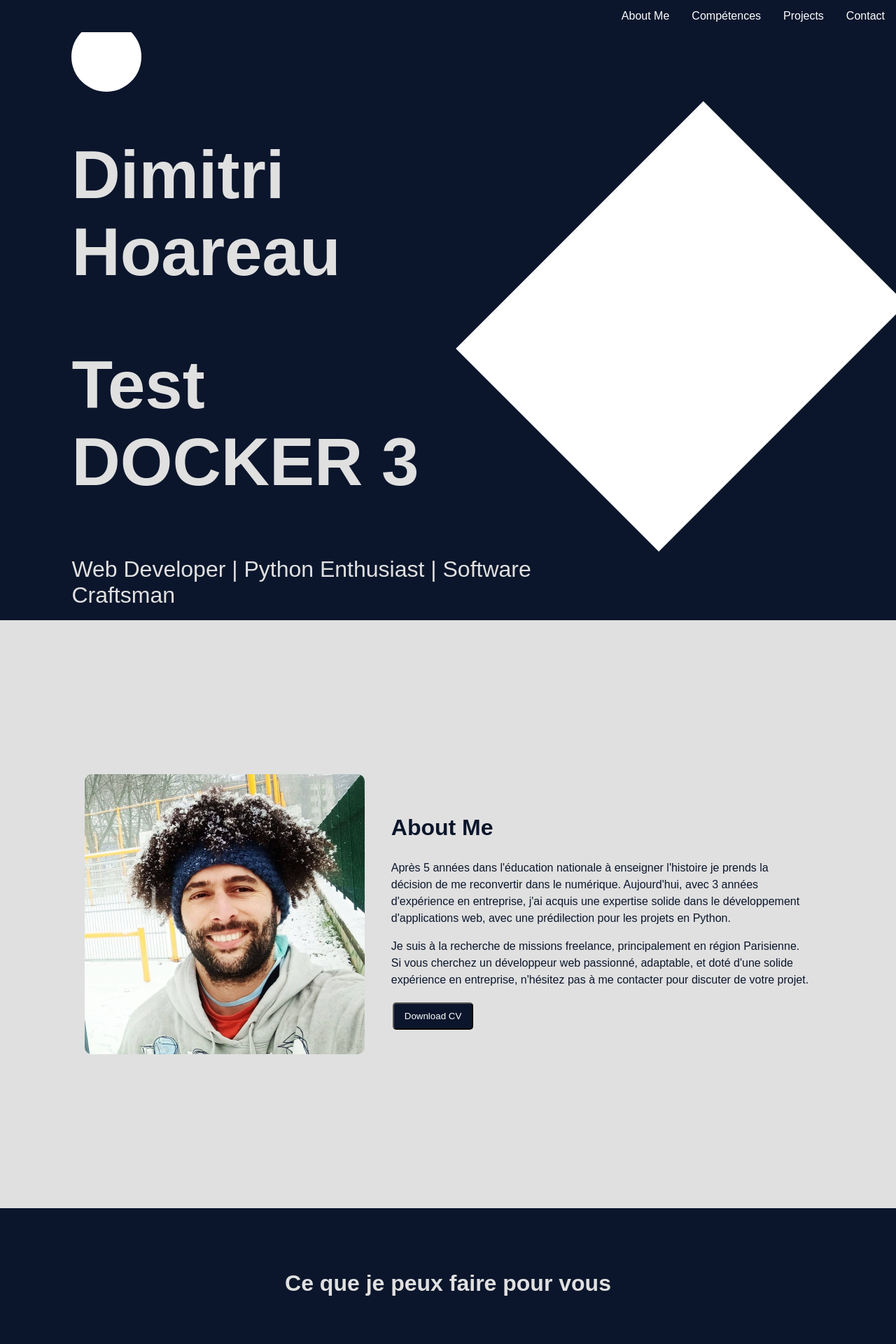
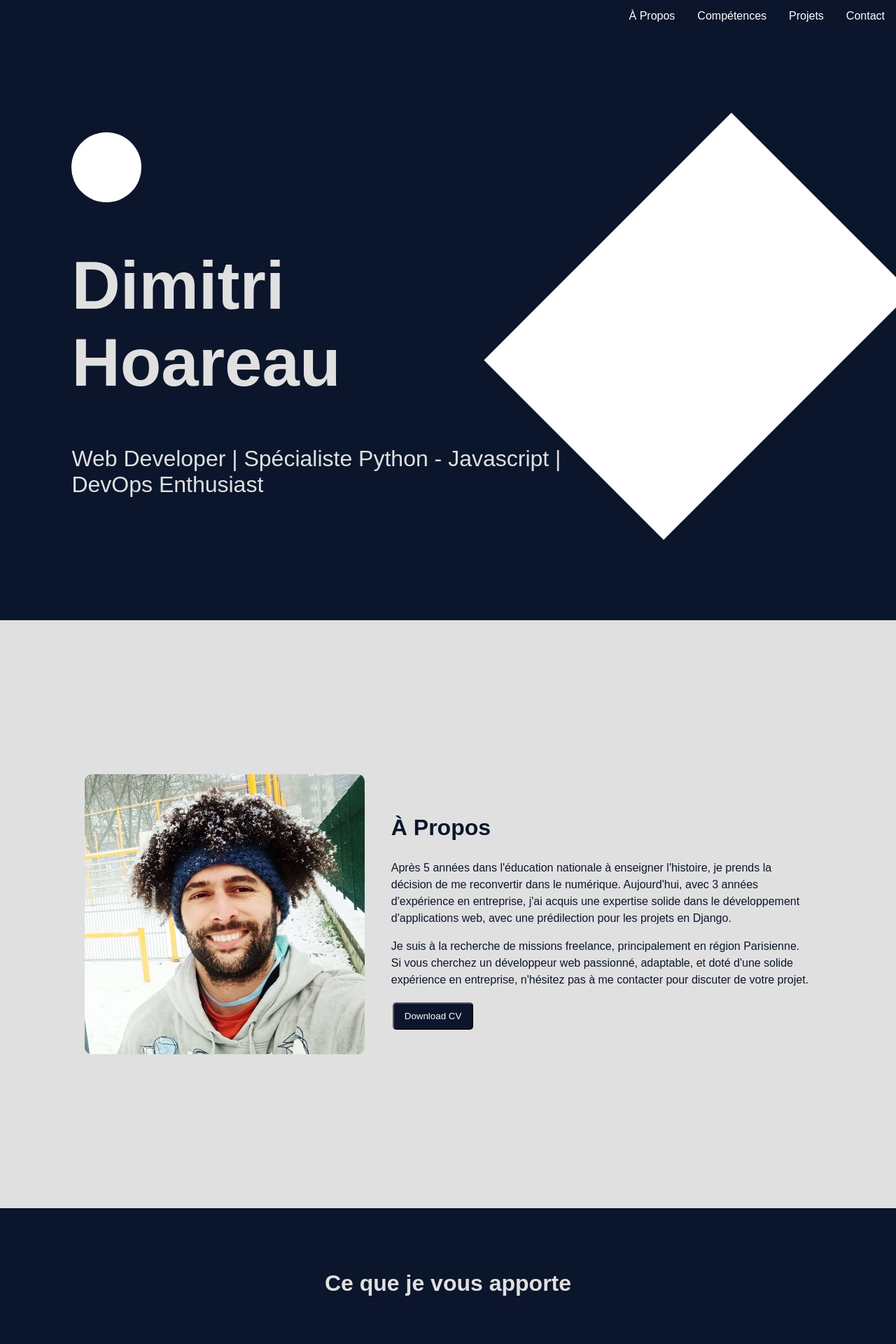
Before and after one commit to dimitri-hoareau/dimitri-portfolio, a Django app: page / in a window 1280 px wide. Shown: the top 1920 px of the page at 70% size. Run offline with Django 4.2, Linux system fonts and the light colour scheme; parts of the project's set-up code (start-up, migrations or seed data) failed here and were passed over.

Commit message:
french translation and localisation

```diff
--- a/mainpage/static/css/style.css
+++ b/mainpage/static/css/style.css
@@ -179,3 +179,7 @@ p i {
     margin: 4px 2px; /* Marges autour du bouton */
     cursor: pointer; /* Curseur en forme de pointeur */
 }
+
+.fab{
+    color:#e0e0e0
+}
--- a/mainpage/templates/mainpage/index.html
+++ b/mainpage/templates/mainpage/index.html
@@ -14,9 +14,9 @@
 <body class="body-class">
     <nav class="navbar">
         <ul class="nav-links">
-            <li><a href="#about-section">About Me</a></li>
+            <li><a href="#about-section">À Propos</a></li>
             <li><a href="#skills-section">Compétences</a></li>
-            <li><a href="#projects-section">Projects</a></li>
+            <li><a href="#projects-section">Projets</a></li>
             <li><a href="#contact-section">Contact</a></li>
         </ul>
     </nav>
@@ -25,8 +25,7 @@
             <div>
                 <div class="test-logo"></div>
                 <h1 class="title-class">Dimitri Hoareau</h1>
-                <h2 class="title-class">Test DOCKER 3</h2>
-                <p class="subtitle-class">Web Developer | Python Enthusiast | Software Craftsman</p>
+                <p class="subtitle-class">Web Developer | Spécialiste Python - Javascript | DevOps Enthusiast</p>
             </div>
             <div class="test-main-image">
             </div>
@@ -36,8 +35,8 @@
         <section id="about-section" class="about-section padding-class">
             <img class="about-image" src="{% static 'images/dimitri.jpeg' %}" alt="About Me Image">
             <div class="about-class-content">
-                <h2 class="about-heading-class">About Me</h2>
-                <p class="about-text">Après 5 années dans l'éducation nationale à enseigner l'histoire  je prends la décision de me reconvertir dans le numérique. Aujourd'hui, avec 3 années d'expérience en entreprise, j'ai acquis une expertise solide dans le développement d'applications web, avec une prédilection pour les projets en Python.</p>
+                <h2 class="about-heading-class">À Propos</h2>
+                <p class="about-text">Après 5 années dans l'éducation nationale à enseigner l'histoire, je prends la décision de me reconvertir dans le numérique. Aujourd'hui, avec 3 années d'expérience en entreprise, j'ai acquis une expertise solide dans le développement d'applications web, avec une prédilection pour les projets en Django.</p>
                 <p class="about-text">Je suis à la recherche de missions freelance, principalement en région Parisienne. Si vous cherchez un développeur web passionné, adaptable, et doté d'une solide expérience en entreprise, n'hésitez pas à me contacter pour discuter de votre projet.</p>
                 <button class="cv_button" onclick="location.href='media/documents/cv.pdf';"> Download CV</button>
             </div>
@@ -45,7 +44,7 @@
 
         <section id="skills-section" class="skills-section padding-class">
             <div class="skills-class-content">
-                <h2 class="heading-class">Ce que je peux faire pour vous</h2>
+                <h2 class="heading-class">Ce que je vous apporte</h2>
                 <ul class="skills-list">
                     <li class="skills-list-item">
                         <strong>Création d'applications Django :</strong> Développement d'applications web sécurisées et maintenables avec Django, en intégrant les meilleures pratiques pour une performance optimale.
@@ -74,7 +73,7 @@
 
 
         <section id="projects-section" class="projects-section padding-class">
-            <h2 class="heading-class">My Projects</h2>
+            <h2 class="heading-class">Mes projets</h2>
             <div class="projects-container">
                 <!-- my react app here -->
                 <div id="root">
@@ -87,7 +86,7 @@
 
 
         <section id="contact-section" class="contact-section padding-class">
-            <h2 class="heading-class">Contact Me</h2>
+            <h2 class="heading-class">Contactez moi</h2>
             <div class="footer-container">
                 <div>
                     <p class="text-class contact-text">
@@ -99,7 +98,7 @@
                     </p>
                     <!-- Address Icon -->
                     <p class="text-class contact-text">
-                        <i class="fas fa-map-marker-alt"></i> 97434 - Saint gilles les Bains
+                        <i class="fas fa-map-marker-alt"></i> 75011 - Paris
                     </p>
                     <div class="social-media">
                         <!-- Add GitHub Link -->
@@ -113,7 +112,8 @@
                     </div>
 
                 </div>
-                <iframe src="https://www.google.com/maps/embed?pb=!1m18!1m12!1m3!1d3414.5146612836706!2d55.224726085667136!3d-21.050495627478213!2m3!1f0!2f0!3f0!3m2!1i1024!2i768!4f13.1!3m3!1m2!1s0x21829202baec36af%3A0x4179392cc8ea209f!2s42%20Chem.%20Summer%20N%C2%B0%201%2C%20St%20Paul%2097434%2C%20La%20R%C3%A9union!5e0!3m2!1sfr!2sfr!4v1702644625517!5m2!1sfr!2sfr" width="600" height="450" style="border:0;" allowfullscreen="" loading="lazy" referrerpolicy="no-referrer-when-downgrade"></iframe>
+                <iframe src="https://www.google.com/maps/embed?pb=!1m14!1m12!1m3!1d18711.223891053312!2d2.390729790286748!3d48.851930106337!2m3!1f0!2f0!3f0!3m2!1i1024!2i768!4f13.1!5e0!3m2!1sfr!2sfr!4v1711388826924!5m2!1sfr!2sfr" width="600" height="450" style="border:0;" allowfullscreen="" loading="lazy" referrerpolicy="no-referrer-when-downgrade"></iframe>
+                <!-- <iframe src="https://www.google.com/maps/embed?pb=!1m18!1m12!1m3!1d3414.5146612836706!2d55.224726085667136!3d-21.050495627478213!2m3!1f0!2f0!3f0!3m2!1i1024!2i768!4f13.1!3m3!1m2!1s0x21829202baec36af%3A0x4179392cc8ea209f!2s42%20Chem.%20Summer%20N%C2%B0%201%2C%20St%20Paul%2097434%2C%20La%20R%C3%A9union!5e0!3m2!1sfr!2sfr!4v1702644625517!5m2!1sfr!2sfr" width="600" height="450" style="border:0;" allowfullscreen="" loading="lazy" referrerpolicy="no-referrer-when-downgrade"></iframe> -->
             </div>
         </section>
 
```
